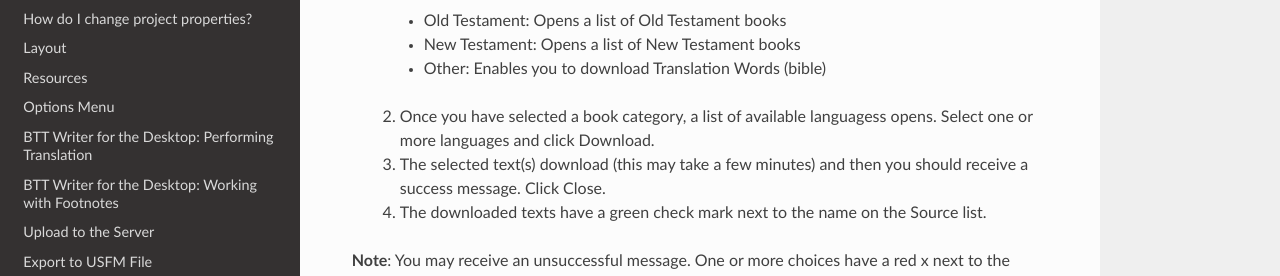
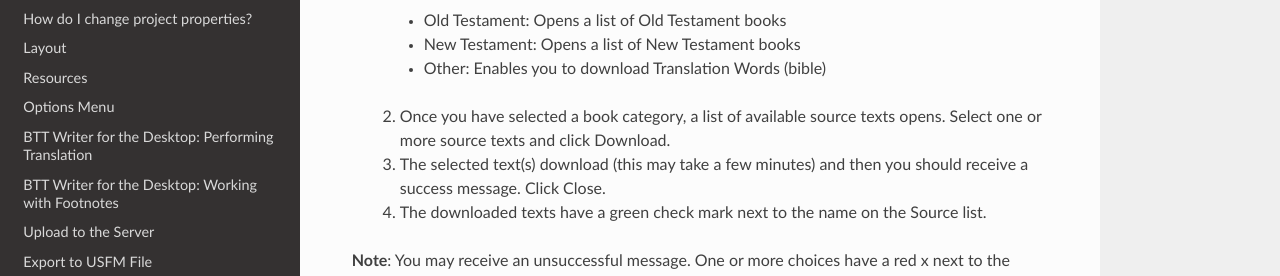
Before and after one commit to mondele/btt-writer-docs, a Sphinx documentation site: the page built from docs/dtSupdates.rst, in a window 1280 px wide and 900 px high, scrolled down 1561 px. Shown: the part 190-466 px from the top of the window. Built offline with Sphinx 7.4.7 and the Read the Docs theme 2.0.0, drawn with Linux system fonts in a browser that asks for light colours; pages that are not in the unit, such as notebooks, are missing from menus.

Commit message:
Update dtSupdates.rst

```diff
--- a/docs/dtSupdates.rst
+++ b/docs/dtSupdates.rst
@@ -57,7 +57,7 @@
 
     * Other: Enables you to download Translation Words (bible)
 
-  2.	Once you have selected a book category, a list of available languagess opens. Select one or more languages and click Download.
+  2.	Once you have selected a book category, a list of available source texts opens. Select one or more source texts and click Download.
 
   3.	The selected text(s) download (this may take a few minutes) and then you should receive a success message. Click Close.
 
```
